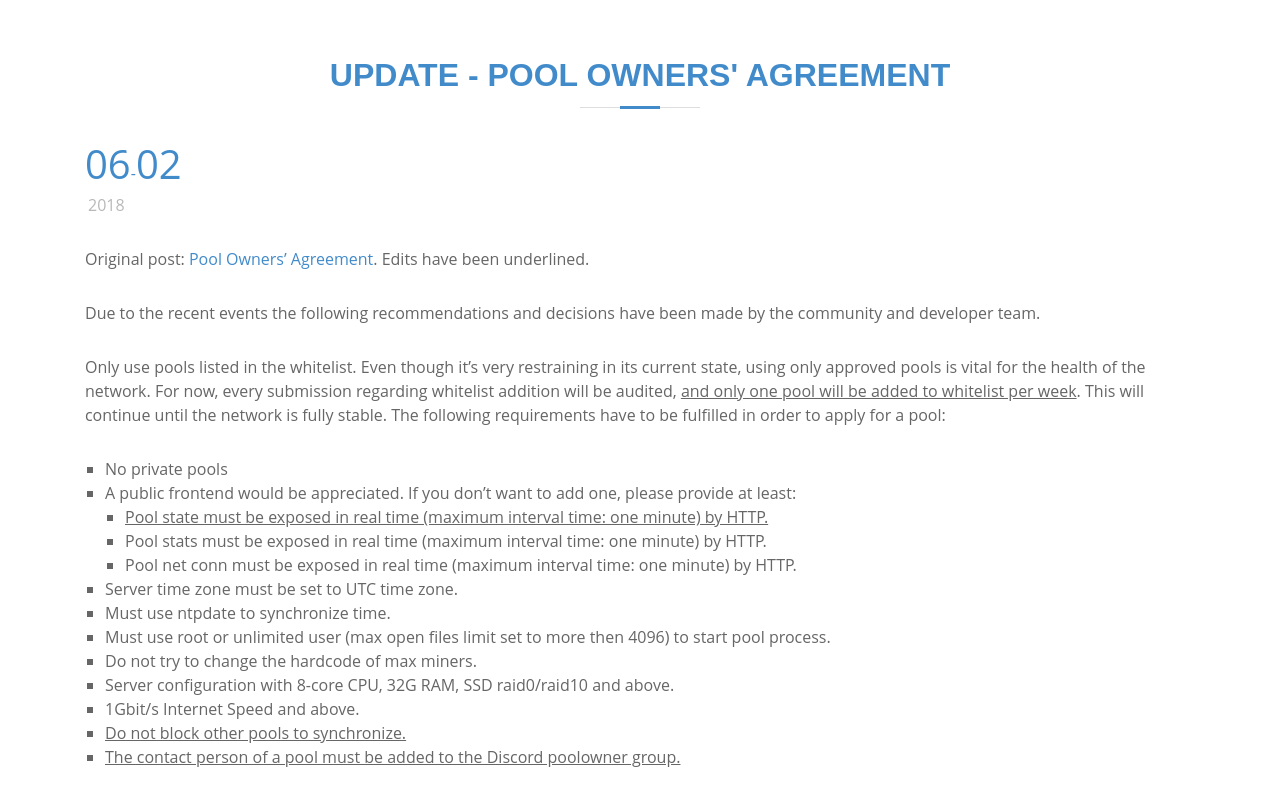
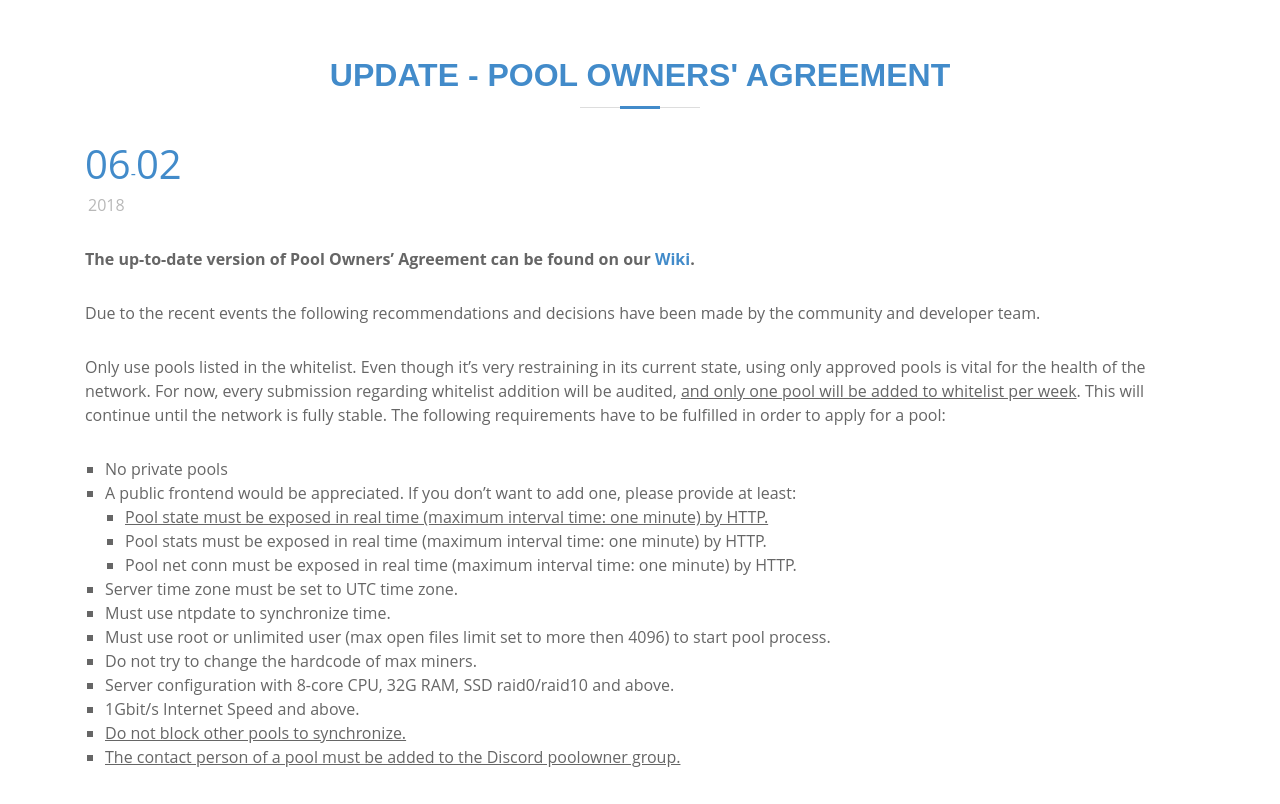
Before and after one commit to XDagger/XDagger.github.io, a Jekyll site: the page built from _posts/2018-06-02-update-pool-owners-agreement.md, in a window 1280 px wide and 900 px high, cut to the strip 96-900 px from the top of the window. Built offline with Jekyll 4.4.1, drawn with Linux system fonts in a browser that asks for light colours.

Commit message:
Add link to Pool Owners Agreement Wiki page

```diff
--- a/_posts/2018-06-02-update-pool-owners-agreement.md
+++ b/_posts/2018-06-02-update-pool-owners-agreement.md
@@ -4,7 +4,7 @@
 image: assets/images/about-mining.png
 title: Update - Pool Owners' Agreement
 ---
-Original post: [Pool Owners' Agreement]({% post_url 2018-05-12-Pool-Owners-Agreement %}). Edits have been underlined.
+**The up-to-date version of Pool Owners' Agreement can be found on our [Wiki](https://github.com/XDagger/xdag/wiki/White-List#pool-owners-agreement).**
 
 Due to the recent events the following recommendations and decisions have been made by the community and developer team.
 
```
